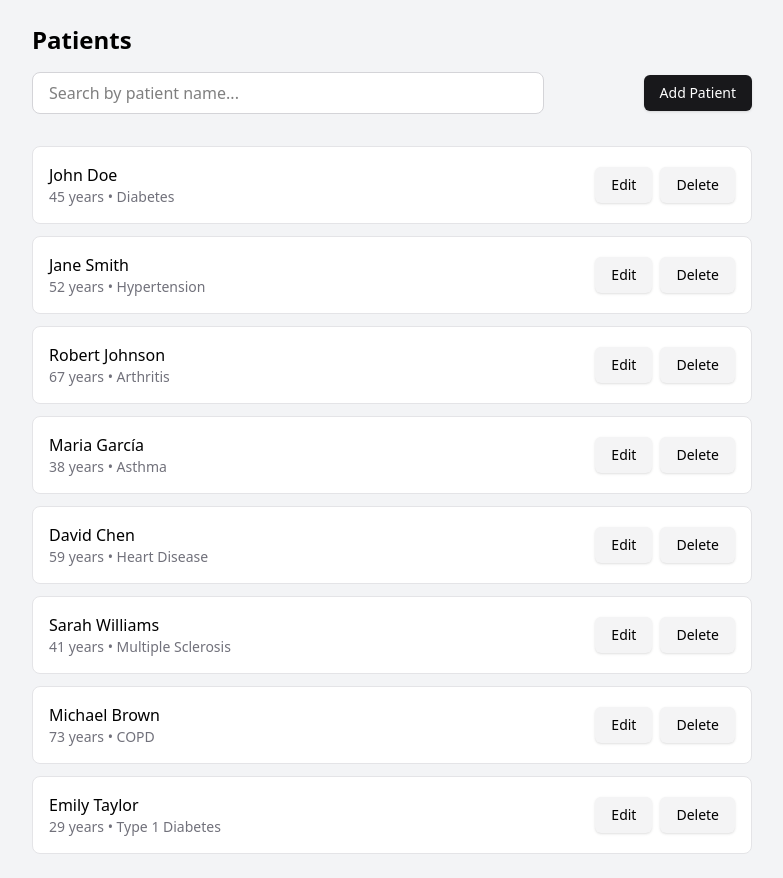
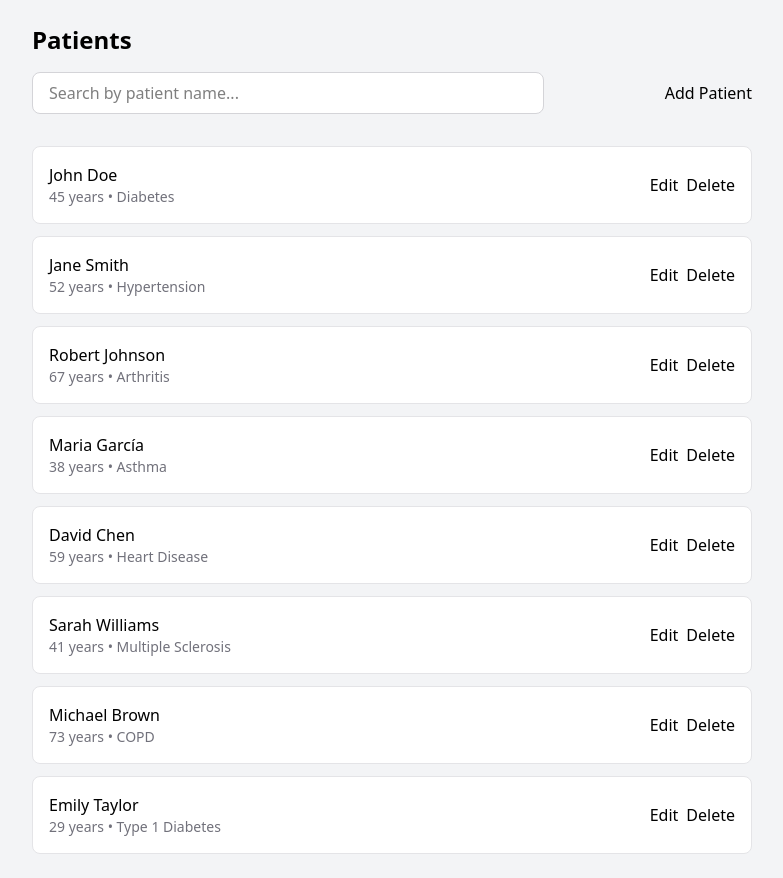
Before and after one commit to manumorante/track-patients, a React (Vite) app: page /patients in a window 1280 px wide. Shown: the whole page, without its empty margins (248-1031 px from the left). Built offline with nearby package versions, Linux system fonts and the light colour scheme.

Commit message:
refactor: clean Button component

```diff
--- a/src/components/patients/PatientCard.tsx
+++ b/src/components/patients/PatientCard.tsx
@@ -1,5 +1,4 @@
 import type { Patient } from '@/types'
-import { Button } from '@/components/ui'
 
 interface Props {
   patient: Patient
@@ -18,12 +17,12 @@ export default function PatientCard({ patient, onEdit, onDelete }: Props) {
       </div>
 
       <div className="flex gap-2">
-        <Button variant="secondary" onClick={() => onEdit(patient)}>
+        <button type="button" onClick={() => onEdit(patient)}>
           Edit
-        </Button>
-        <Button variant="secondary" onClick={() => onDelete(patient.id)}>
+        </button>
+        <button type="button" onClick={() => onDelete(patient.id)}>
           Delete
-        </Button>
+        </button>
       </div>
     </div>
   )
--- a/src/components/patients/PatientForm.tsx
+++ b/src/components/patients/PatientForm.tsx
@@ -1,6 +1,6 @@
 import type { FormData } from '@/types'
 import { useForm } from 'react-hook-form'
-import { Button, Card } from '@/components/ui'
+import { Card } from '@/components/ui'
 
 interface Props {
   mode: 'create' | 'edit'
@@ -77,13 +77,13 @@ export default function PatientForm({ mode, onSubmit, onCancel, defaultValues }:
 
         <div className="flex justify-end gap-2">
           {onCancel && (
-            <Button type="button" onClick={onCancel} variant="secondary">
+            <button type="button" onClick={onCancel}>
               Cancel
-            </Button>
+            </button>
           )}
-          <Button type="submit" disabled={isSubmitting}>
+          <button type="submit" disabled={isSubmitting}>
             {isSubmitting ? 'Saving...' : 'Save Patient'}
-          </Button>
+          </button>
         </div>
       </form>
     </Card>
--- a/src/components/ui/Button.tsx
+++ /dev/null
@@ -1,26 +0,0 @@
-import { type ButtonHTMLAttributes } from 'react'
-import clsx from 'clsx'
-
-type ButtonProps = {
-  variant?: 'primary' | 'secondary'
-} & ButtonHTMLAttributes<HTMLButtonElement>
-
-export default function Button({ variant = 'primary', className, ...props }: ButtonProps) {
-  return (
-    <button
-      className={clsx(
-        'inline-flex cursor-pointer items-center justify-center rounded-md whitespace-nowrap',
-        'text-sm font-medium transition-colors',
-        'focus-visible:ring-ring focus-visible:ring-1 focus-visible:outline-none',
-        'disabled:pointer-events-none disabled:opacity-50',
-        'h-9 px-4 py-2',
-        {
-          'bg-zinc-900 text-white shadow hover:bg-zinc-900/90': variant === 'primary',
-          'bg-zinc-100 text-black shadow-sm hover:bg-zinc-100/80': variant === 'secondary',
-        },
-        className,
-      )}
-      {...props}
-    />
-  )
-}
--- a/src/components/ui/index.ts
+++ b/src/components/ui/index.ts
@@ -1,2 +1 @@
-export { default as Button } from './Button'
 export { default as Card } from './Card'
--- a/src/pages/PatientListPage.tsx
+++ b/src/pages/PatientListPage.tsx
@@ -1,5 +1,4 @@
-import { Button } from '@/components/ui'
-import { PatientCard, PatientForm, PatientsSearch } from '@/components/patients'
+import { PatientsSearch, PatientCard, PatientForm } from '@/components/patients'
 import { useCreatePatient, useDeletePatient, useResetPatients, useUpdatePatient } from '@/hooks'
 import { useSearchPatients } from '@/hooks/useSearchPatients'
 import { useUIStore } from '@/stores/uiStore'
@@ -36,7 +35,9 @@ export default function PatientListPage() {
             placeholder="Search by patient name..."
             className="max-w-lg"
           />
-          <Button onClick={() => setFormMode({ type: 'create' })}>Add Patient</Button>
+          <button type="button" onClick={() => setFormMode({ type: 'create' })}>
+            Add Patient
+          </button>
         </div>
       </div>
 
@@ -56,9 +57,9 @@ export default function PatientListPage() {
           <>
             <div className="text-gray-500">No patients found</div>
 
-            <Button variant="secondary" onClick={() => resetPatients.mutate()} className="ml-2">
+            <button type="button" onClick={() => resetPatients.mutate()}>
               Reset data
-            </Button>
+            </button>
           </>
         ) : (
           patients?.map((patient) => (
```
